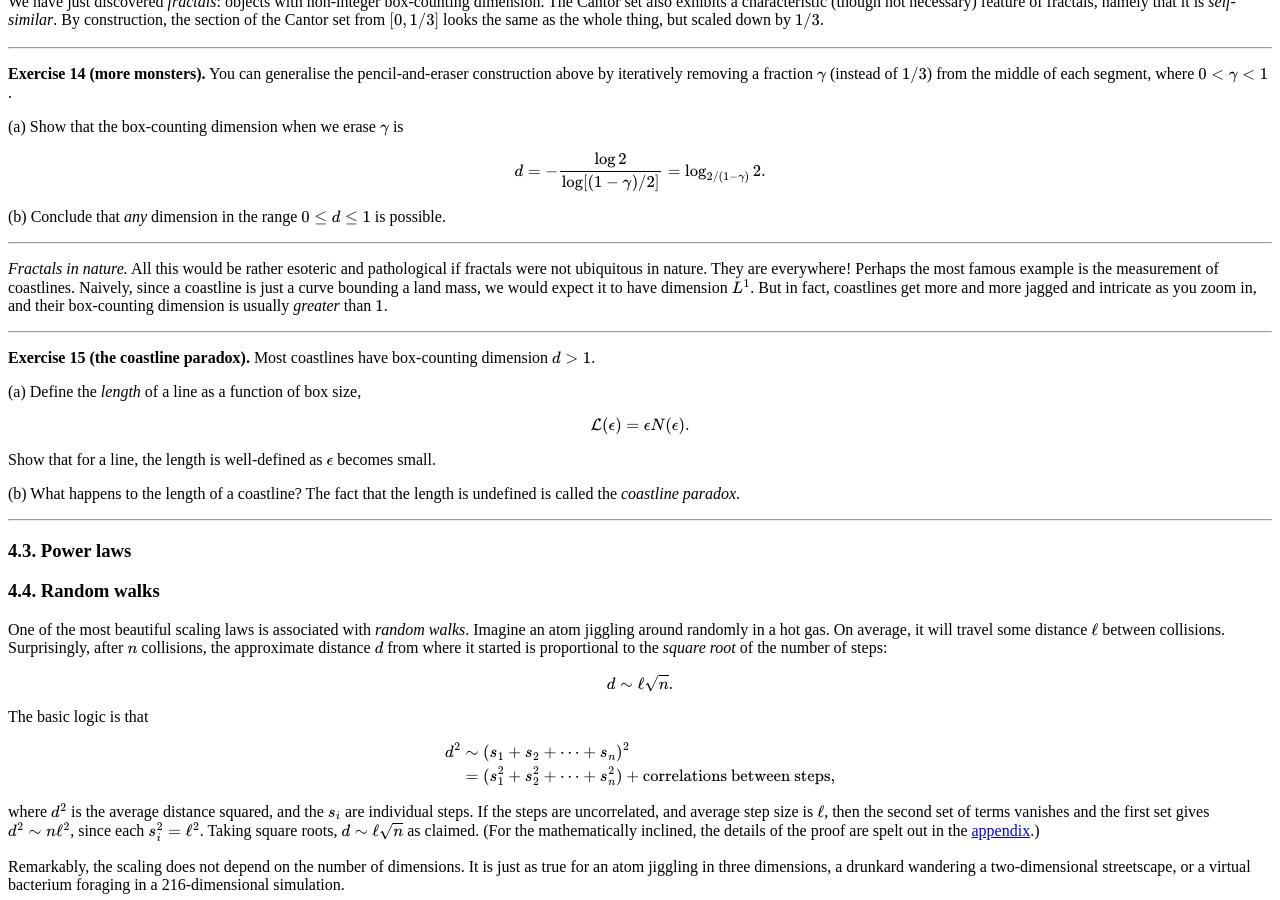
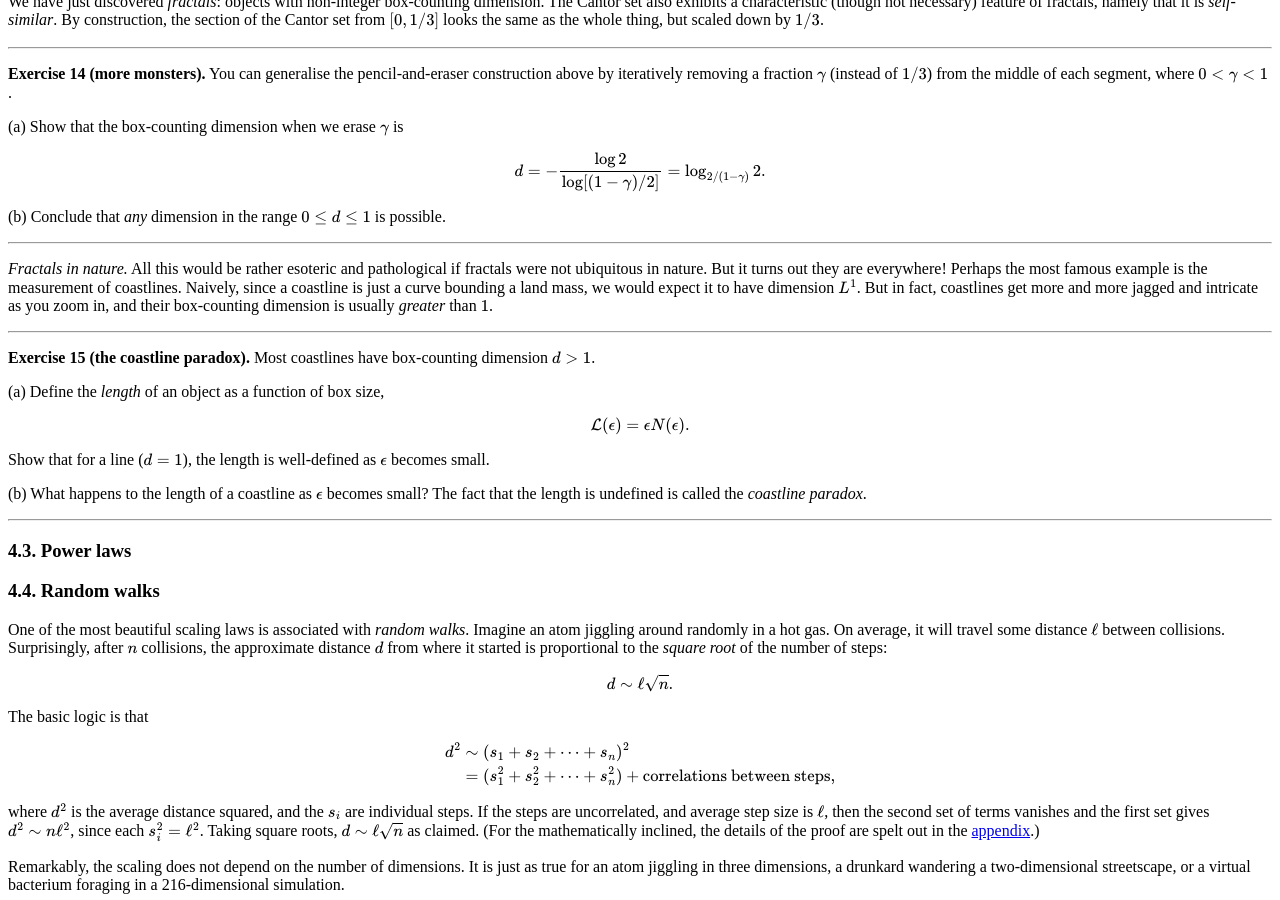
Before and after one commit to hapax/hapax.github.io, a Jekyll site: the page built from assets/simple-physics.md, in a window 1280 px wide and 900 px high, scrolled down 10394 px. Built offline with Jekyll 4.4.1, drawn with Linux system fonts in a browser that asks for light colours; our own code applies the rules of GitHub Pages for plain Markdown files; formulas are drawn with MathJax 3; a script that is not in the unit is left out.

Commit message:
Update simple-physics.md

```diff
--- a/assets/simple-physics.md
+++ b/assets/simple-physics.md
@@ -1143,7 +1143,7 @@ $$
 
 *Fractals in nature.* All this would be rather esoteric and
 pathological if fractals were not ubiquitous in nature.
-They are everywhere!
+But it turns out they are everywhere!
 Perhaps the most famous example is the measurement of coastlines.
 Naively, since a coastline is just a curve bounding a land mass, we
 would expect it to have dimension $L^1$.
@@ -1156,16 +1156,16 @@ $1$.
 **Exercise 15 (the coastline paradox).** Most coastlines have
 box-counting dimension $d > 1$.
 
-(a) Define the *length* of a line as a function of box size,
+(a) Define the *length* of an object as a function of box size,
 
 $$
 \mathcal{L}(\epsilon) = \epsilon N(\epsilon).
 $$
 
-Show that for a line, the length is well-defined as $\epsilon$ becomes
+Show that for a line ($d = 1$), the length is well-defined as $\epsilon$ becomes
 small.
 
-(b) What happens to the length of a coastline?
+(b) What happens to the length of a coastline as $\epsilon$ becomes small?
 	The fact that the length is undefined is called the *coastline paradox*.
 
 ---
```
